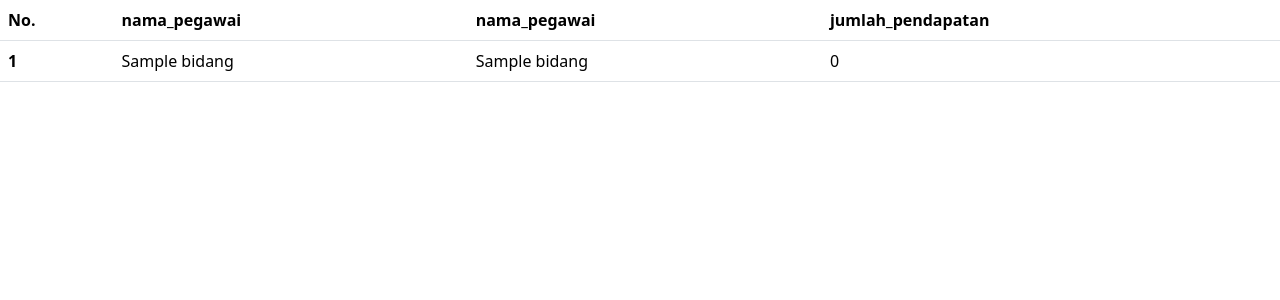
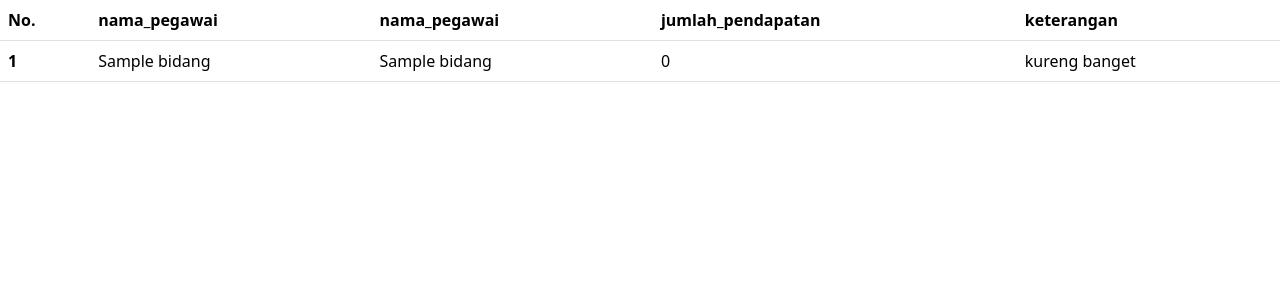
Before and after one commit to dadihkung/AIPworksheet, a PHP site: page /query/index.php in a window 1280 px wide. Shown: the top 300 px of the page. Run offline with PHP 8.4, Linux system fonts and the light colour scheme; tables that the repository leaves empty or names only in its code hold one stand-in row (values such as "Sample post").

Commit message:
Update index.php
menambahkan kolom baru yang bernama keterangan sehingga memunculkan sebagai berikut :(keternagan)
< 50 = kureng warnanya merah
50<100 = standar wanranya biru
>100 = melebihi target warnanya hijau

```diff
--- a/MAGANG AIP/LS4_13012023/query/index.php
+++ b/MAGANG AIP/LS4_13012023/query/index.php
@@ -36,6 +36,7 @@
         <th scope="col">nama_pegawai</th>
         <th scope="col">nama_pegawai</th>
         <th scope="col">jumlah_pendapatan</th>
+        <th scope="col">keterangan</th>
         </tr>
     </thead>
     <?php
@@ -55,13 +56,26 @@
             $nama_pegawai = $m['nama_pegawai'];
             $nama_bidang = $m['nama_bidang'];
             $total_pendapatan = $m['jumlah_pendapatan'];
+            $keterangan = $total_pendapatan;
+            if ($total_pendapatan < "50000") {
+                $keterangan = "kureng banget";
+                $color = "style='background-color: red;'";
+              } elseif ($total_pendapatan < "100000") {
+                $keterangan = "standard lah ya";
+                $color = "style='background-color: blue;'";
+              } else {
+                $keterangan = "melebihi target";
+                $color = "style='background-color: green;'";
+              }
     ?>
-    <tbody>
+
+    <tbody <?= $color ?>>
         <tr>
-            <th scope="row"><?php echo $no; ?></th>
+            <th scope="row"><?php echo $no;?></th>
             <td><?= $nama_pegawai;?></td>
             <td><?= $nama_bidang;?></td>
             <td><?= $total_pendapatan;?></td>
+            <td><?= $keterangan;?></td>
         </tr>
 
     </tbody>
```
Lines whose indentation alone changed are shown as unchanged.
